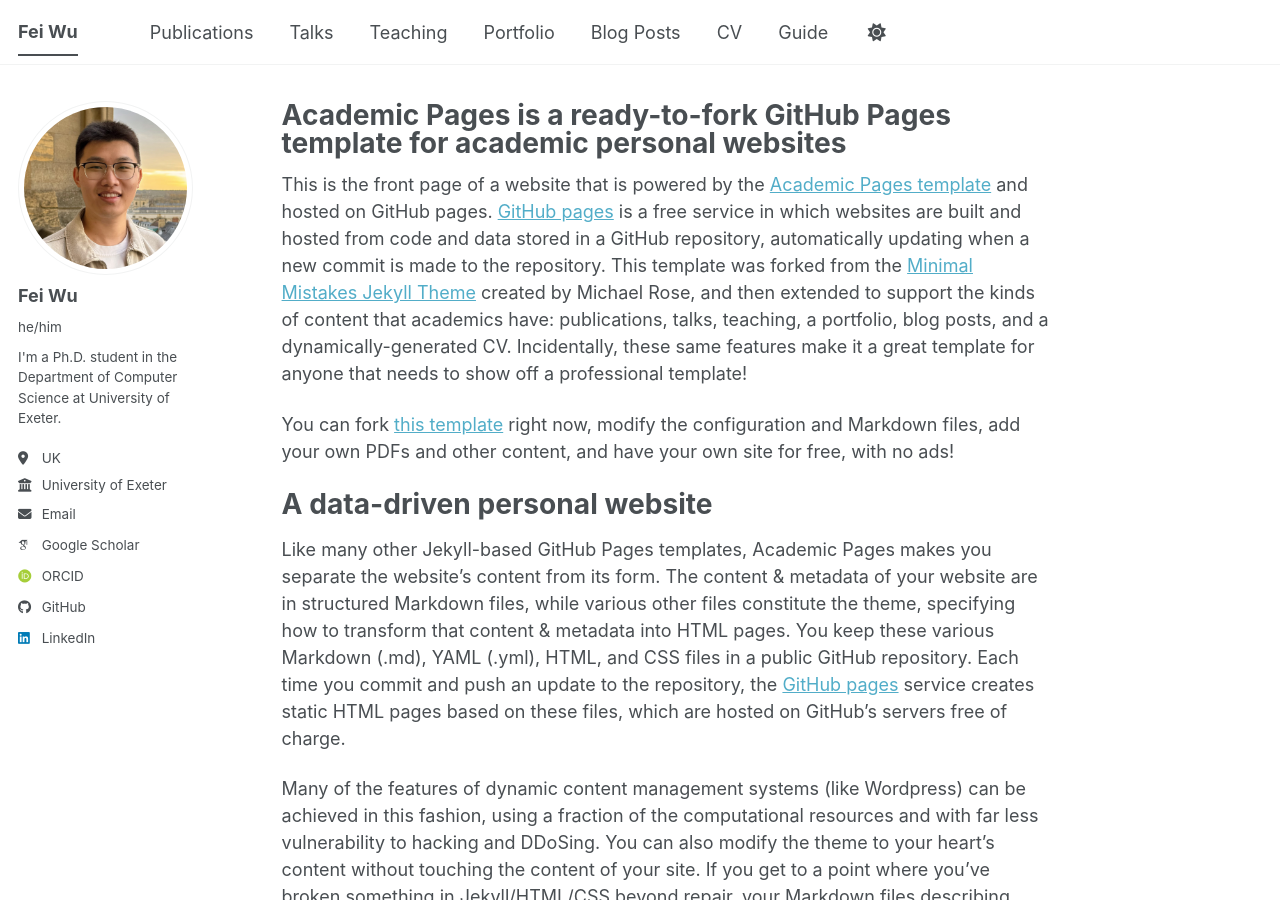
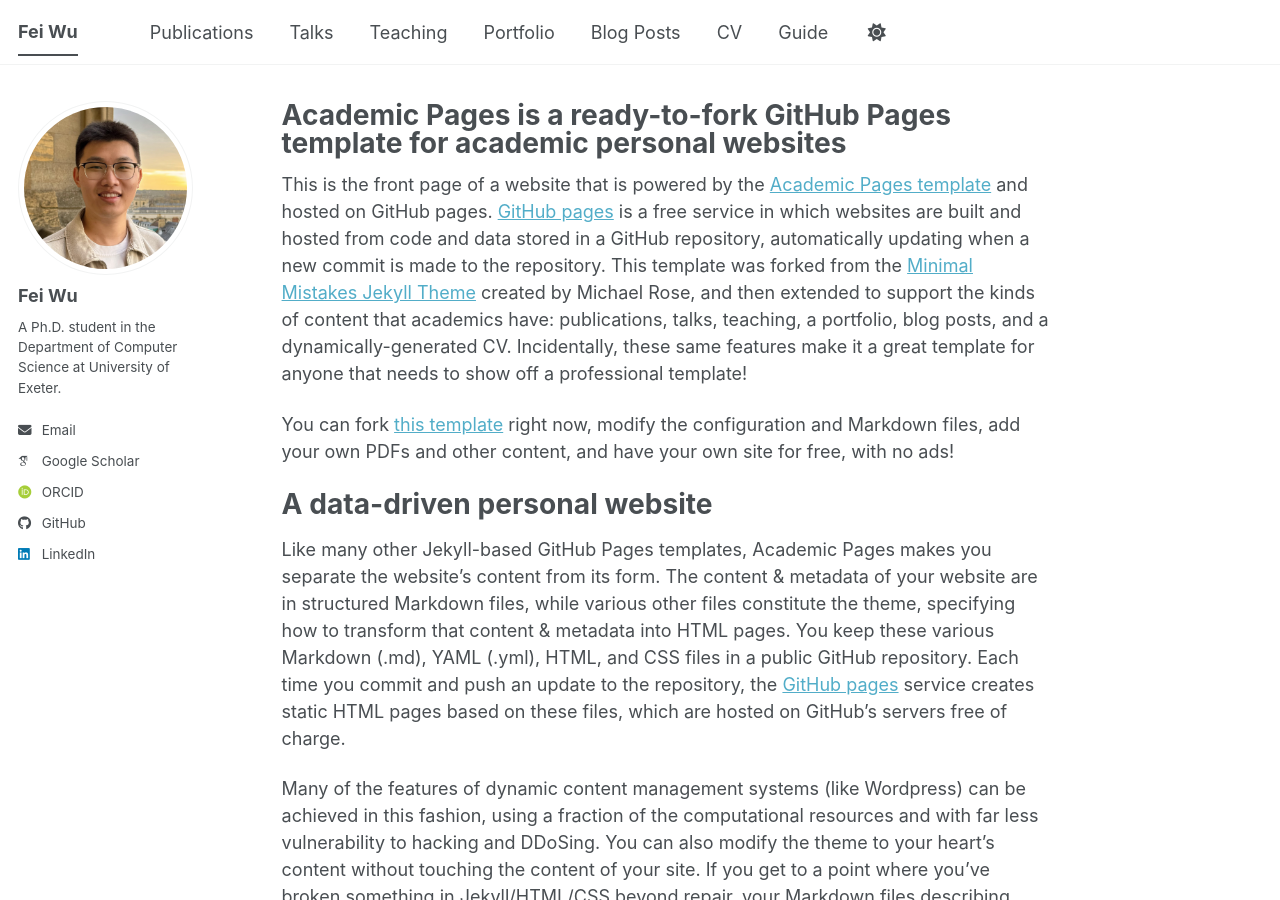
Before and after one commit to fei407/fei407.github.io, a Jekyll site: the page built from _pages/about.md, in a window 1280 px wide and 900 px high. Built offline with Jekyll 4.4.1, drawn with Linux system fonts in a browser that asks for light colours; some web fonts are replaced; a script bundle is joined from its source files by our own code; library files that are not in the unit come from our copies.

Commit message:
update info

```diff
--- a/_config.yml
+++ b/_config.yml
@@ -25,10 +25,10 @@
   # Biographic information
   avatar           : "portrait.jpg"
   name             : "Fei Wu"
-  pronouns         : "he/him"
-  bio              : "I'm a Ph.D. student in the Department of Computer Science at University of Exeter."
-  location         : "UK"
-  employer         : "University of Exeter"
+  pronouns         : # URL
+  bio              : "A Ph.D. student in the Department of Computer Science at University of Exeter."
+  location         : # URL
+  employer         : # URL
   uri              : # URL
   email            : "fw407@exeter.ac.uk"
 
```
